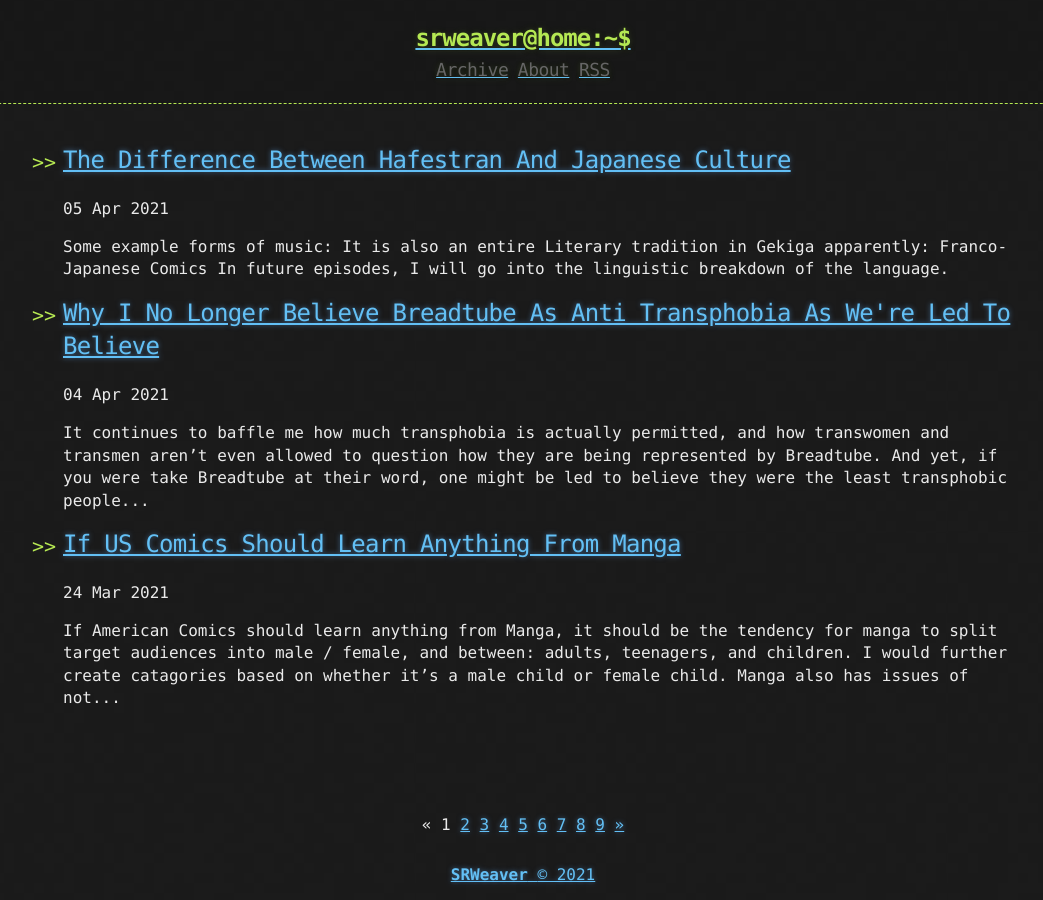
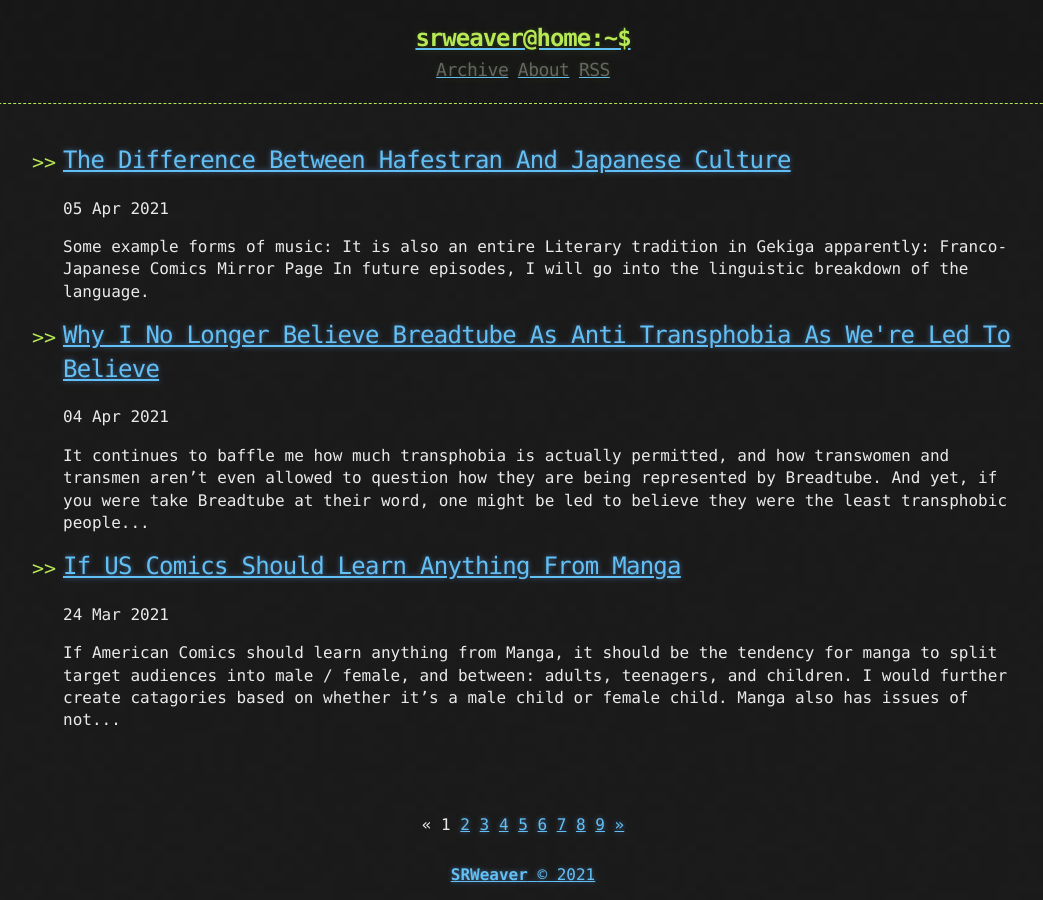
Before and after one commit to LWFlouisa/Weavercast, a Jekyll site: the page built from index.html, in a window 1280 px wide. Shown: the whole page, without its empty margins (117-1160 px from the left). Built offline with Jekyll 4.4.1, drawn with Linux system fonts in a browser that asks for light colours; the list of posts is cut into pages by our own code.

Commit message:
Update 2021-04-05-thedifferencebetweenhafestranandjapaneseculture.md

```diff
--- a/_posts/2021-04-05-thedifferencebetweenhafestranandjapaneseculture.md
+++ b/_posts/2021-04-05-thedifferencebetweenhafestranandjapaneseculture.md
@@ -10,5 +10,6 @@ Some example forms of music:
 
 It is also an entire Literary tradition in Gekiga apparently:
 <a href="https://animechicago.com/articles/alternative-manga-panel/">Franco-Japanese Comics</a>
+<a href="https://altmangamirror.glitch.me/">Mirror Page</a>
 
 In future episodes, I will go into the linguistic breakdown of the language.
```
